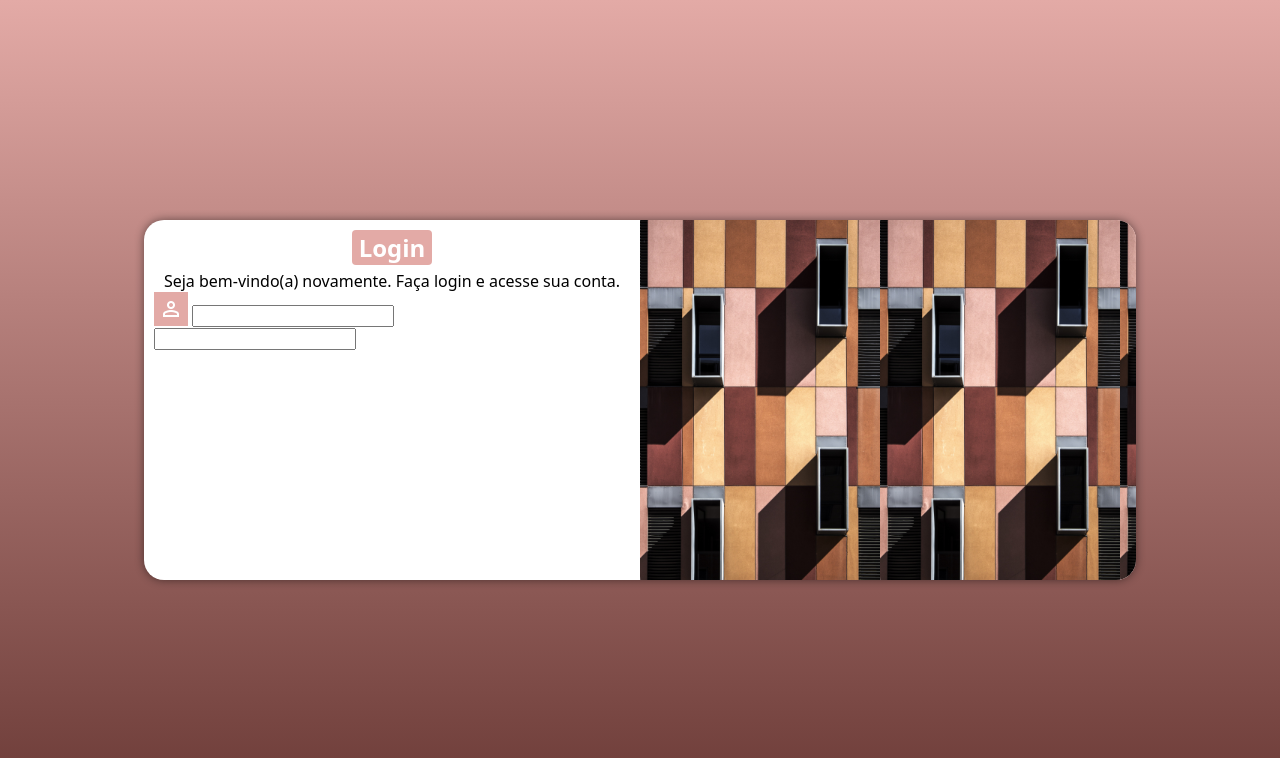
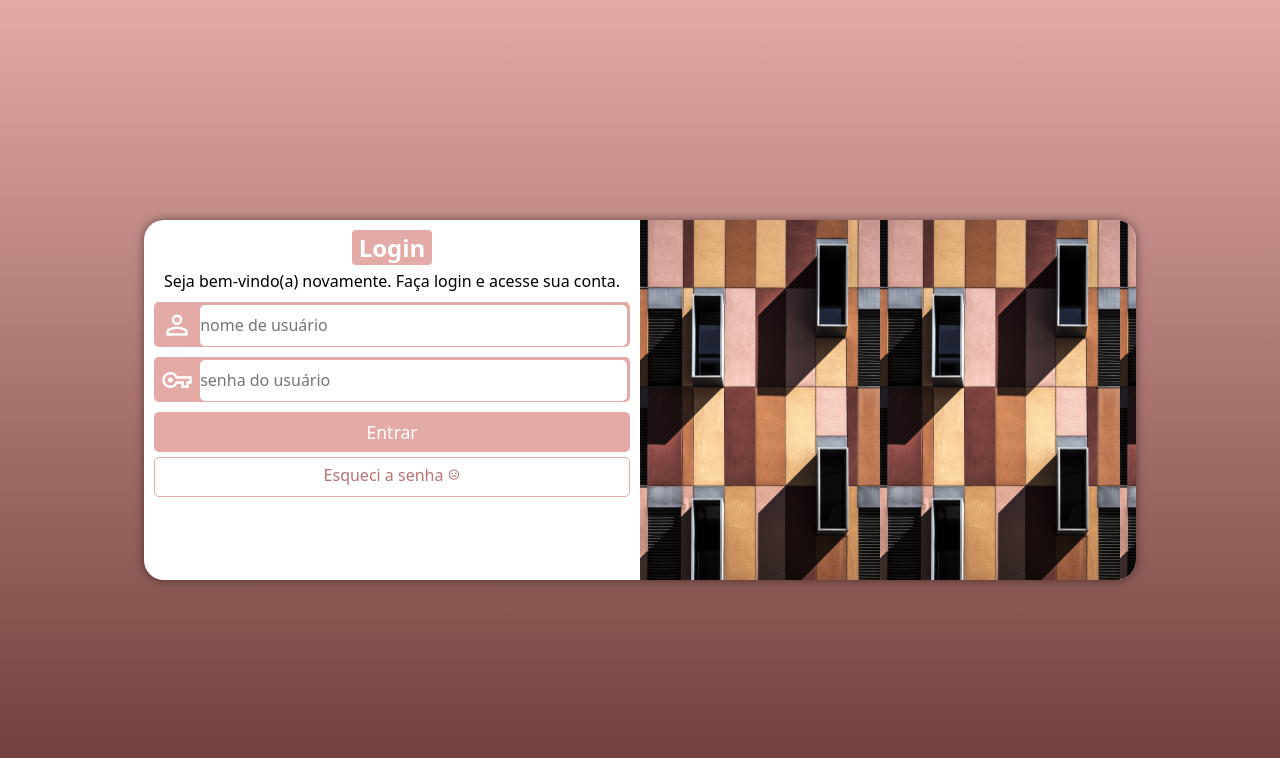
Before and after one commit to JP-Carvalho-github/projeto-de-login, a plain HTML site: page index.html in a window 1280 px wide. Drawn offline with nearby package versions, Linux system fonts and the light colour scheme.

Commit message:
projeto-finalizado  (sujeito a mudanças)

```diff
--- a/estilos/media-query.css
+++ b/estilos/media-query.css
@@ -22,8 +22,8 @@ TV: acima de 1200px
     section#login{
         width: 80vw;
         height: 60vh;
-        max-height: 280px;
-        min-height: 280px;
+        max-height: 300px;
+        min-height: 300px;
 
         transition: width .3s, height .3s;
         transition-timing-function: ease;
--- a/estilos/style.css
+++ b/estilos/style.css
@@ -51,17 +51,16 @@ section#login{
     top: 50%;
     left: 50%;
 
-    transform: translate(-50%, -50%);
-
     overflow: hidden;
     background-color: white;
 
     width: 250px;
-    height: 500px;
+    height: 530px;
 
     border-radius: 20px;
     box-shadow: 0px 0px 10px rgba(0, 0, 0, 0.490);
 
+    transform: translate(-50%, -50%);
     transition: width .3s, height .3s;
     transition-timing-function: ease;
 }
@@ -98,8 +97,84 @@ p{
 
 
 
-span{
+#person-icon{
     background-color: #E3AAA6;
     color: white;
+    border-radius: 5px;
+}
+#key-icon{
+    background-color: #E3AAA6;
+    color: white;
+    border-radius: 5px;
+}
+
+form > div.campo{
+    display: block;
+    background-color: #E3AAA6;
+    border: 2px solid #E3AAA6;
+
+    margin: 10px 0px;
+    width: 100%;
+    height: 45px;
+
+    border-radius: 5px;
+}
+div.campo > span{
+    color: white;
+    font-size: 2em;
+    width: 40px;
     padding: 5px;
 }
+div.campo > input{
+    background-color: #FFFFFF;
+    font-size: 1em;
+    width: calc(100% - 45px);
+    height: 100%;
+    border: none;
+    border-radius: 5px;
+
+    transform: translateY(-10px);
+}
+div.campo > input:focus-within{
+    background-color: rgb(245, 213, 213);
+}
+form > input[type=submit]{
+    display: block;
+    font-size: 1.1em;
+    width: 100%;
+    height: 40px;
+
+    background-color: #E3AAA6;
+    color: white;
+    border: none;
+    border-radius: 5px;
+
+    cursor: pointer;
+}
+form > input[type=submit]:hover{
+    background-color: #b87471;
+}
+form > a.botao{
+    display: block;
+    text-align: center;
+    font-size: 1em;
+
+    width: 100%;
+    height: 40px;
+    padding-top: 6px;
+    margin-top: 5px;
+
+    background-color: white;
+    color: #b87471;
+    border: 1px solid #E3AAA6;
+    border-radius: 5px;
+
+    text-decoration: none;
+
+}
+form > a.botao:hover{
+    background-color: #f7c0bc;
+}
+form > a.botao > span{
+    font-size: 0.8em;
+}
--- a/index.html
+++ b/index.html
@@ -6,6 +6,8 @@
     <title>Login</title>
     <link rel="stylesheet" href="estilos/style.css">
     <link rel="stylesheet" href="estilos/media-query.css">
+    <link rel="stylesheet" href="https://fonts.googleapis.com/css2?family=Material+Symbols+Outlined:opsz,wght,FILL,GRAD@20..48,100..700,0..1,-50..200" />
+    <link rel="stylesheet" href="https://fonts.googleapis.com/css2?family=Material+Symbols+Outlined:opsz,wght,FILL,GRAD@20..48,100..700,0..1,-50..200" />
     <link rel="stylesheet" href="https://fonts.googleapis.com/css2?family=Material+Symbols+Outlined:opsz,wght,FILL,GRAD@20..48,100..700,0..1,-50..200" />
 
 </head>
@@ -20,17 +22,30 @@
                     <h1>Login</h1>
                 </div>
                 <p>Seja bem-vindo(a) novamente. Faça login e acesse sua conta.</p>
-                <form action="login.php" method="post">
+                <form action="login.php" method="post" autocomplete="on">
                     <div class="campo">
-                        <label for="ilogin">
-                            <span class="material-symbols-outlined">person</span>
-                        </label>
-                        <input type="email" name="login" id="ilogin">
+                        <span class="material-symbols-outlined" id="person-icon">
+                            person
+                        </span>
+                        <input type="email" name="login" id="ilogin" autocomplete="email" placeholder="nome de usuário" required maxlength="40">
+                        <label for="ilogin"></label>
                     </div>
+
+
                     <div class="campo">
+                        <span class="material-symbols-outlined" id="key-icon">
+                            vpn_key
+                        </span>
+                        <input type="password" name="password" id="ipassword" autocomplete="current-password" placeholder="senha do usuário" required minlength="8" maxlength="20">
                         <label for="ipassword"></label>
-                        <input type="password" name="password" id="ipassword">
                     </div>
+                    <input type="submit" value="Entrar">
+                    <a href="esqueci.html" class="botao">
+                        Esqueci a senha
+                        <span class="material-symbols-outlined">
+                        sentiment_dissatisfied
+                        </span>
+                    </a>
                 </form>
             </div>
         </section>
```
